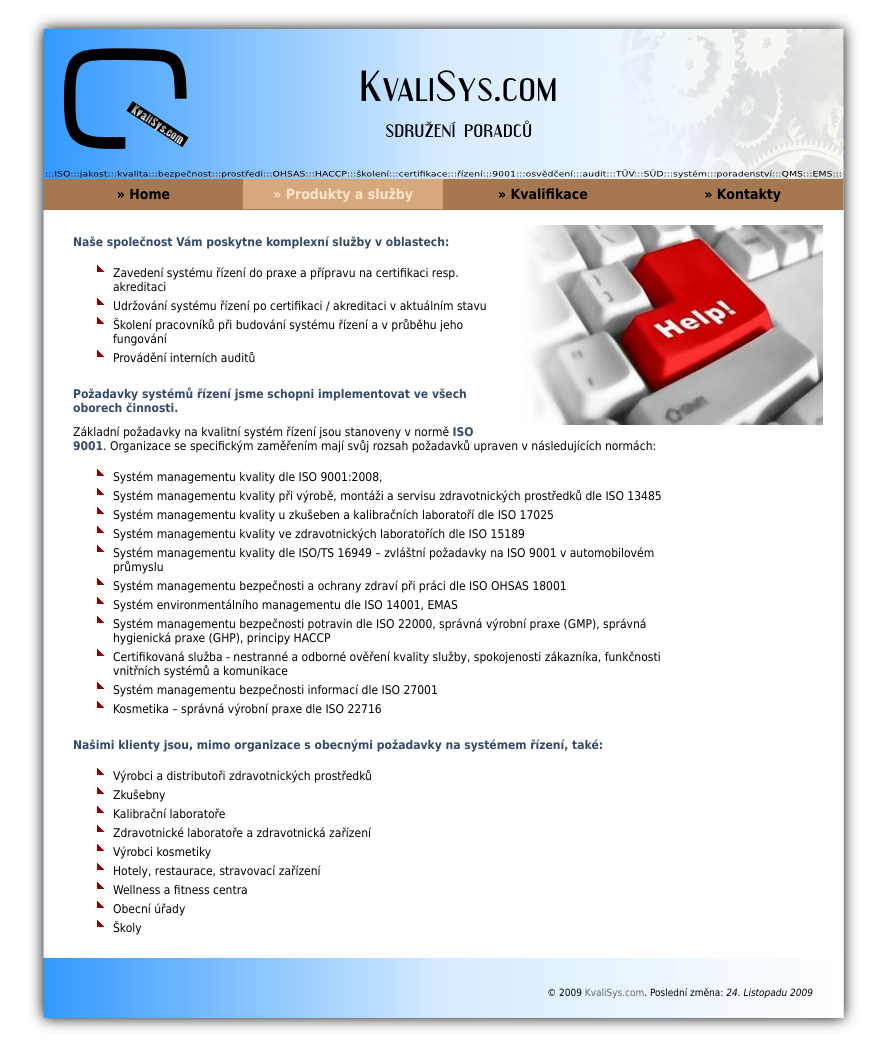
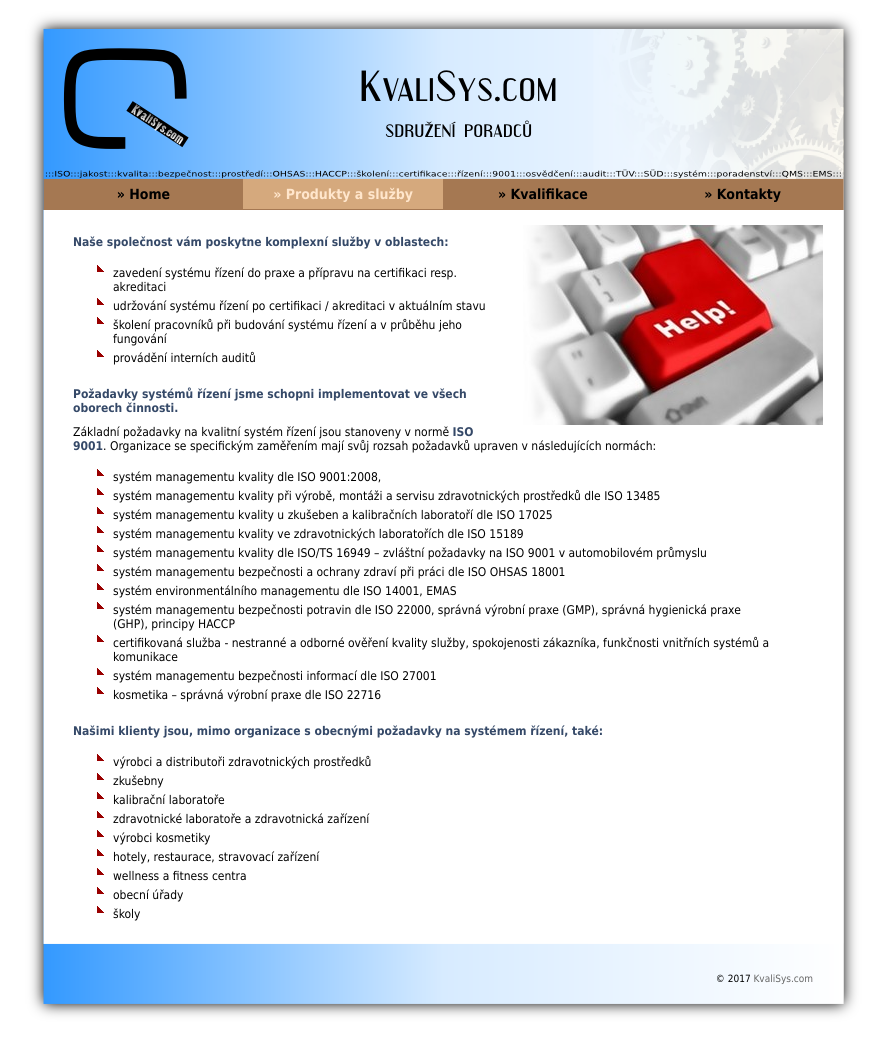
Before and after one commit to kvalisys/kvalisys.github.io, a plain HTML site: page produkty.html in a window 1280 px wide. Shown: the whole page, without its empty margins (197-1083 px from the left). Drawn offline with Linux system fonts and the light colour scheme.

Commit message:
2017 tunning
- lower case in bullet-list
- footer
- 700px text width

```diff
--- a/produkty.html
+++ b/produkty.html
@@ -23,19 +23,19 @@
    <div id="mainPage">
     <div class="partText">
      <div class="partWithPic">
-      <b>Naše společnost Vám poskytne komplexní služby v oblastech:</b>
+      <b>Naše společnost vám poskytne komplexní služby v oblastech:</b>
       <ul>
        <li>
-        Zavedení systému řízení do praxe a přípravu na certifikaci resp. akreditaci
+        zavedení systému řízení do praxe a přípravu na certifikaci resp. akreditaci
        </li>
        <li>
-        Udržování systému řízení po certifikaci / akreditaci v aktuálním stavu
+        udržování systému řízení po certifikaci / akreditaci v aktuálním stavu
        </li>
        <li>
-        Školení pracovníků při budování systému řízení a v průběhu jeho fungování
+        školení pracovníků při budování systému řízení a v průběhu jeho fungování
        </li>
        <li>
-        Provádění interních auditů
+        provádění interních auditů
        </li>
       </ul>
      </div>
@@ -52,43 +52,43 @@
       v následujících normách:
       <ul>
        <li>
-        Systém managementu kvality dle ISO 9001:2008,
+        systém managementu kvality dle ISO 9001:2008,
        </li>
        <li>
-        Systém managementu kvality při výrobě, montáži a servisu zdravotnických
+        systém managementu kvality při výrobě, montáži a servisu zdravotnických
         prostředků dle ISO 13485
        </li>
        <li>
-        Systém managementu kvality u zkušeben a kalibračních laboratoří dle ISO
+        systém managementu kvality u zkušeben a kalibračních laboratoří dle ISO
         17025
        </li>
        <li>
-        Systém managementu kvality ve zdravotnických laboratořích dle ISO 15189
+        systém managementu kvality ve zdravotnických laboratořích dle ISO 15189
        </li>
        <li>
-        Systém managementu kvality dle ISO/TS 16949 – zvláštní požadavky na ISO
+        systém managementu kvality dle ISO/TS 16949 – zvláštní požadavky na ISO
         9001 v automobilovém průmyslu
        </li>
        <li>
-        Systém managementu bezpečnosti a ochrany zdraví při práci dle ISO OHSAS
+        systém managementu bezpečnosti a ochrany zdraví při práci dle ISO OHSAS
         18001
        </li>
        <li>
-        Systém environmentálního managementu dle ISO 14001, EMAS
+        systém environmentálního managementu dle ISO 14001, EMAS
        </li>
        <li>
-        Systém managementu bezpečnosti potravin dle ISO 22000, správná výrobní
+        systém managementu bezpečnosti potravin dle ISO 22000, správná výrobní
         praxe (GMP), správná hygienická praxe (GHP), principy HACCP
        </li>
        <li>
-        Certifikovaná služba - nestranné a odborné ověření kvality služby,
+        certifikovaná služba - nestranné a odborné ověření kvality služby,
         spokojenosti zákazníka, funkčnosti vnitřních systémů a komunikace
        </li>
        <li>
-        Systém managementu bezpečnosti informací dle ISO 27001
+        systém managementu bezpečnosti informací dle ISO 27001
        </li>
        <li>
-        Kosmetika – správná výrobní praxe dle ISO 22716
+        kosmetika – správná výrobní praxe dle ISO 22716
        </li>
       </ul>
      </div>
@@ -97,31 +97,31 @@
       řízení, také:</b>
       <ul>
        <li>
-        Výrobci a distributoři zdravotnických prostředků
+        výrobci a distributoři zdravotnických prostředků
        </li>
        <li>
-        Zkušebny
+        zkušebny
        </li>
        <li>
-        Kalibrační laboratoře
+        kalibrační laboratoře
        </li>
        <li>
-        Zdravotnické laboratoře a zdravotnická zařízení
+        zdravotnické laboratoře a zdravotnická zařízení
        </li>
        <li>
-        Výrobci kosmetiky
+        výrobci kosmetiky
        </li>
        <li>
-        Hotely, restaurace, stravovací zařízení
+        hotely, restaurace, stravovací zařízení
        </li>
        <li>
-        Wellness a fitness centra
+        wellness a fitness centra
        </li>
        <li>
-        Obecní úřady
+        obecní úřady
        </li>
        <li>
-        Školy
+        školy
        </li>
       </ul>
      </div>
@@ -129,7 +129,7 @@
    </div>
    <div id="footer">
     <div id="footerText">
-     &copy; 2009 <a href="mailto:webmaster@kvalisys.com">KvaliSys.com</a>. Poslední změna: <i>24. Listopadu 2009</i>
+     &copy; 2017 <a href="mailto:webmaster@kvalisys.com">KvaliSys.com</a>
     </div>
    </div>
   </div>
--- a/styles/index.css
+++ b/styles/index.css
@@ -43,7 +43,7 @@ a img {
 .partSection {
     padding-left:       20px;
     padding-bottom:     10px;
-    width:              600px;
+    width:              700px;
 }
 
 .partWithPic {
```
Also changed, not shown: index.html (+14 -14 lines), kontakty.html (+3 -3 lines), kvalifikace.html (+4 -4 lines).
